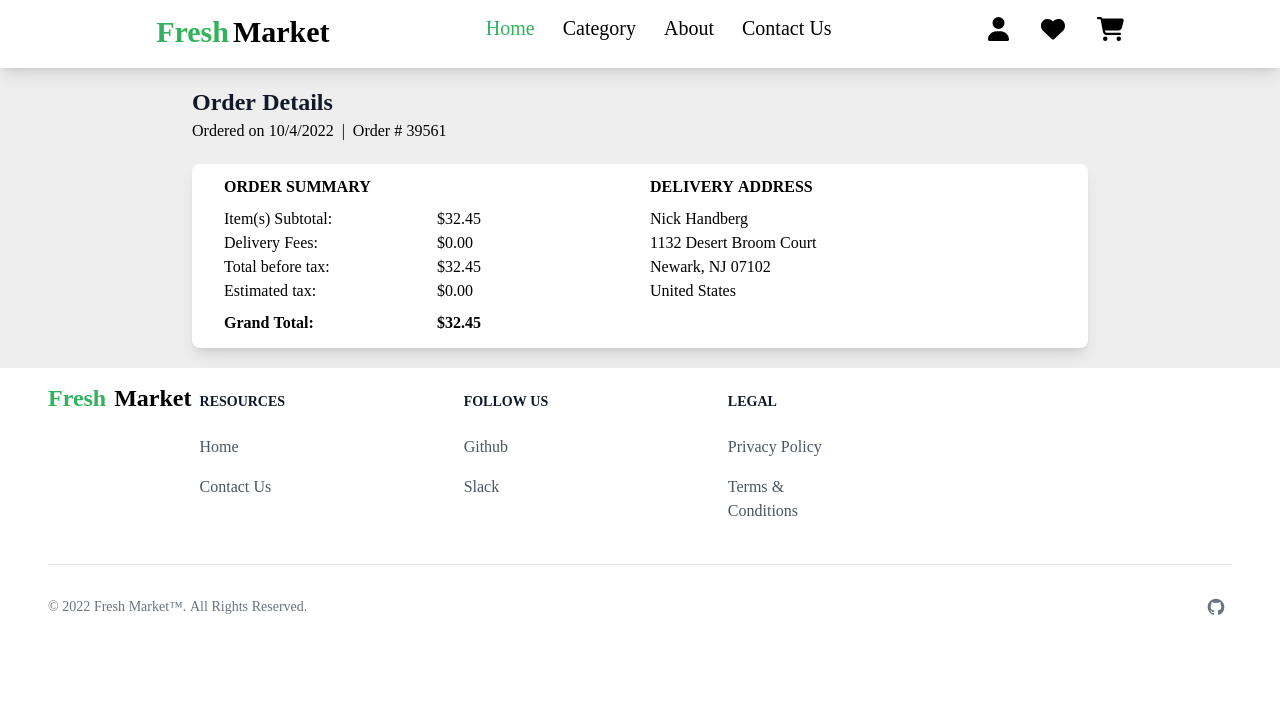
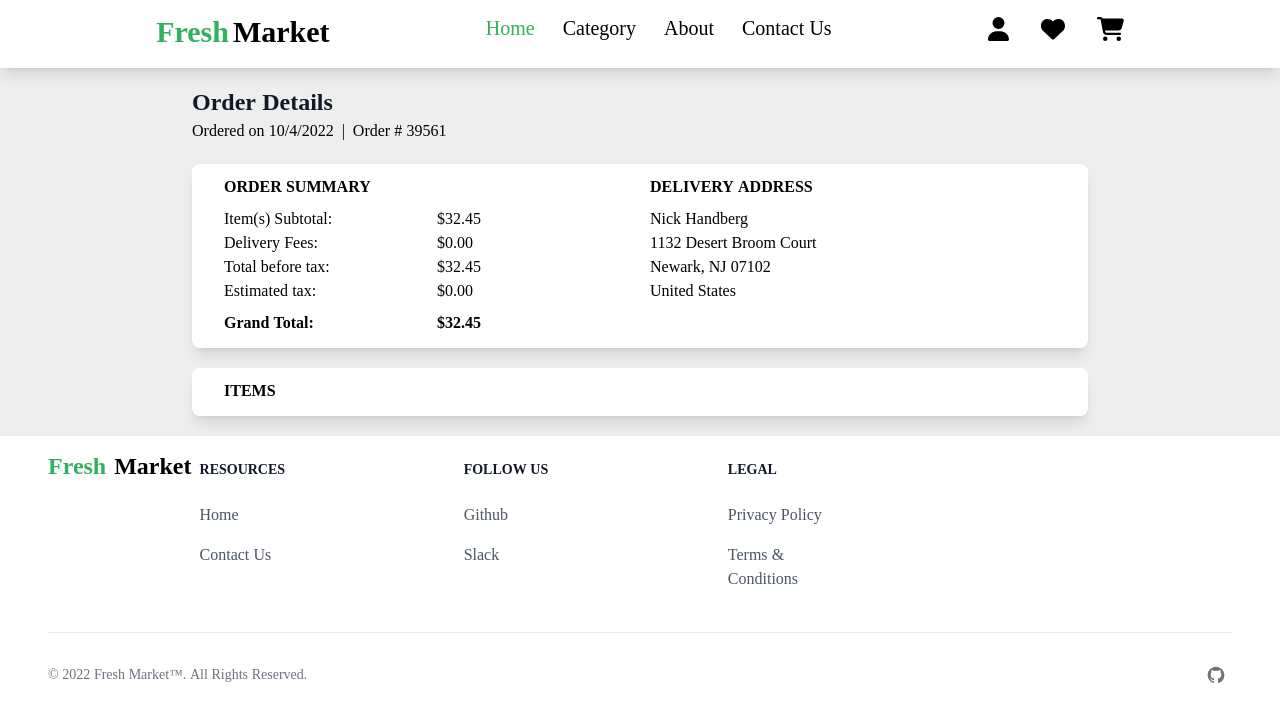
Before and after one commit to thebaker10/Fresh-Mart, a React (Create React App) app: page /OrderDetails/1 in a window 1280 px wide. Shown: the top 722 px of the page. Built offline with nearby package versions, Linux system fonts and the light colour scheme; the HTML template or start-up script is replaced by a standard one.

Commit message:
removed image from placeholder special banner

```diff
--- /dev/null
+++ b/src/Components/OrderPage/OrderItems.tsx
@@ -0,0 +1,23 @@
+
+type Props={
+    orderID: number,
+    orderNum: string,
+    totalPrice: number,
+    itemQty: number,
+    date: string,
+}
+
+export function OrderItems(props:Props) {
+    return (
+        <div>
+            <div className="p-3 my-5 bg-white shadow-lg rounded-lg overflow-hidden">
+                <div className="flex space-between pl-5">
+                    <p className="font-bold">ITEMS</p>
+
+                </div>
+            </div>
+        </div>
+
+
+    )
+}
--- a/src/Components/SpecialBanner.tsx
+++ b/src/Components/SpecialBanner.tsx
@@ -7,11 +7,10 @@ type Props={
 export function SpecialBanner(props:Props) {
     return (
 
-        <div className="flex w-full bg-white shadow-lg rounded-lg overflow-hidden">
-          <div className="w-full bg-cover relative">
-                {<img src={"https://source.unsplash.com/2000x200/?" + " fruit"} alt="" />}
-                <h1 className="absolute text-black font-bold text-7xl top-1/3 left-1/2 -translate-x-1/2 -translate-y-1/2 outline-4">{props.text}</h1>
-                <p className="absolute mt-2 text-black text-sm top-2/3 left-1/2 -translate-x-1/2 -translate-y-1/5">{props.subtext}</p>
+        <div className="flex w-full bg-white dark:bg-gray-900 shadow-lg rounded-lg overflow-hidden">
+          <div className="w-full bg-cover relative p-6 text-center">
+                <h1 className="text-green font-bold text-7xl">{props.text}</h1>
+                <p className=" mt-2 text-white text-2xl ">{props.subtext}</p>
           </div>
         </div>
     )
--- a/src/Pages/OrderDetails.tsx
+++ b/src/Pages/OrderDetails.tsx
@@ -2,6 +2,7 @@ import { Footer } from "../Components/Footer";
 import { Nav } from "../Components/Nav/Nav";
 import { useParams } from "react-router-dom";
 import {OrderSummary} from "../Components/OrderPage/OrderSummary"
+import {OrderItems} from "../Components/OrderPage/OrderItems"
 
 type Parameters = {
 
@@ -15,6 +16,7 @@ export function OrderDetails() {
                 <div className="mx-auto max-w-4xl mt-5">
                     <h1 className="text-gray-900 font-bold text-2xl">Order Details</h1>
                     <OrderSummary orderID={8} orderNum={"39561"} totalPrice={32.45} itemQty={11} date={"10/4/2022"} firstName={"Nick"} lastName={"Handberg"} address={"1132 Desert Broom Court"} city={"Newark"} state={"NJ"} zip={"07102"} country={"United States"}></OrderSummary>
+                    <OrderItems orderID={8} orderNum={"39561"} totalPrice={32.45} itemQty={11} date={"10/4/2022"}></OrderItems>
                 </div>
 
             <Footer></Footer>
```
